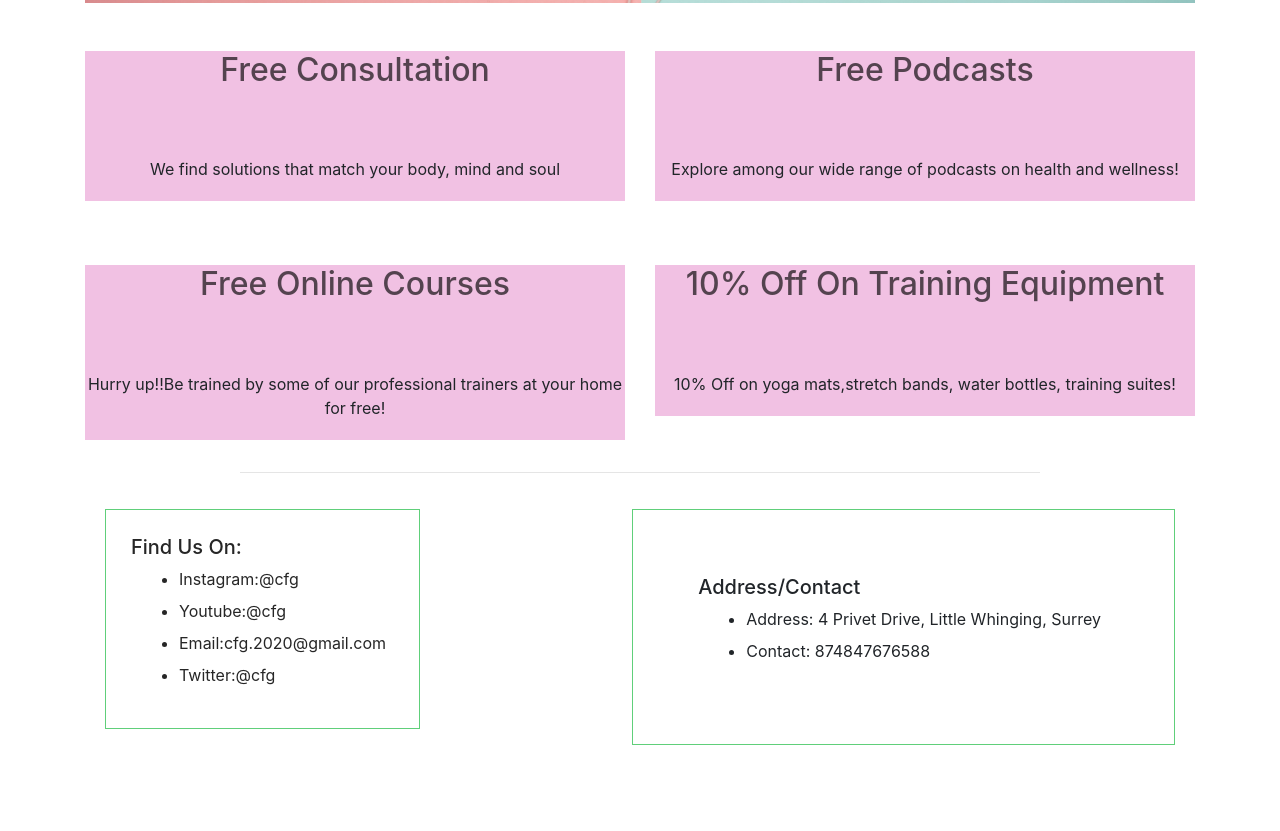
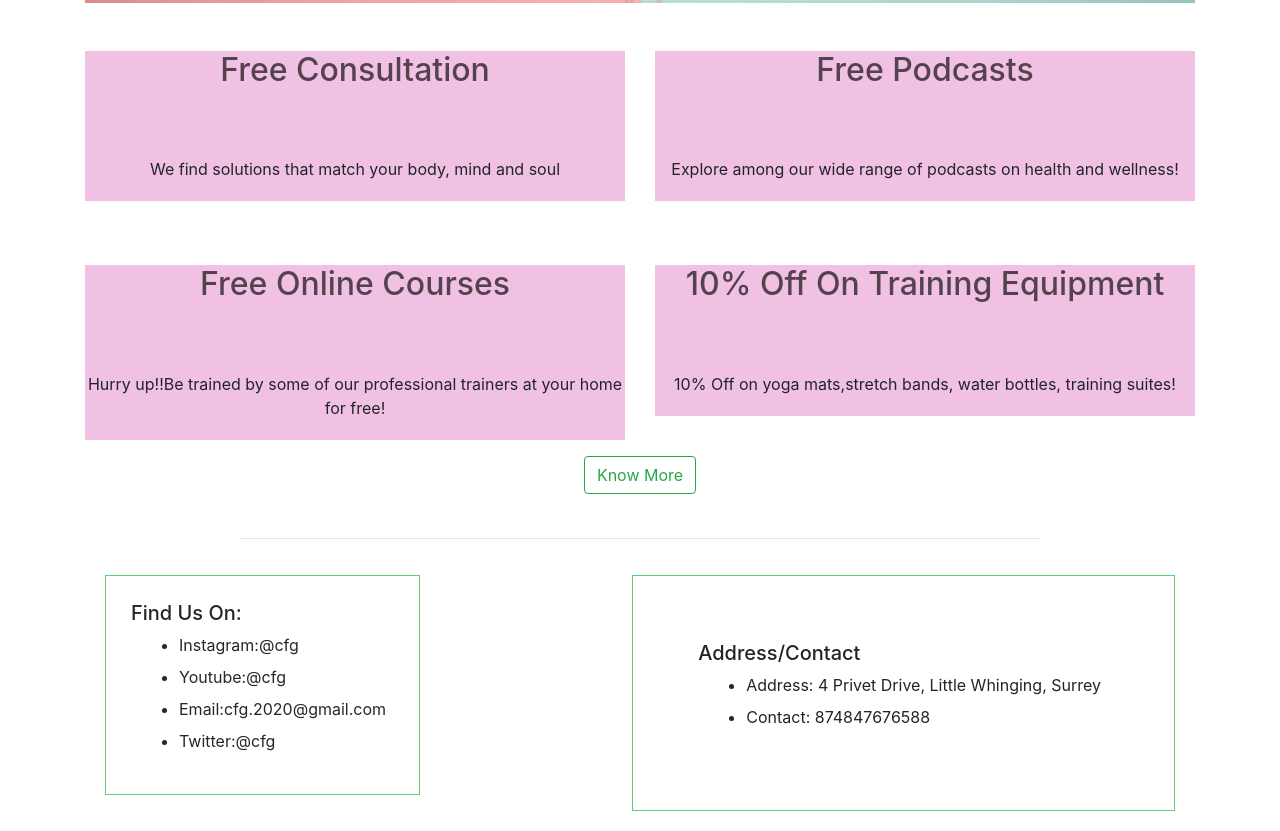
Before and after one commit to Sai-Varnitha-Reddy/CFG, a plain HTML site: page index.html in a window 1280 px wide. Shown: the part 4130-4961 px from the top of the page. Before the commit the page ends 4895 px from the top, so only its background shows below. Drawn offline with nearby package versions, Linux system fonts and the light colour scheme.

Commit message:
update 6

```diff
--- a/index.html
+++ b/index.html
@@ -235,6 +235,9 @@
         </div>
 
       </div>
+      <div class="center">
+        <button type="button" class="btn btn-outline-success">Know More</button>
+      </div>
 
 
 
```
